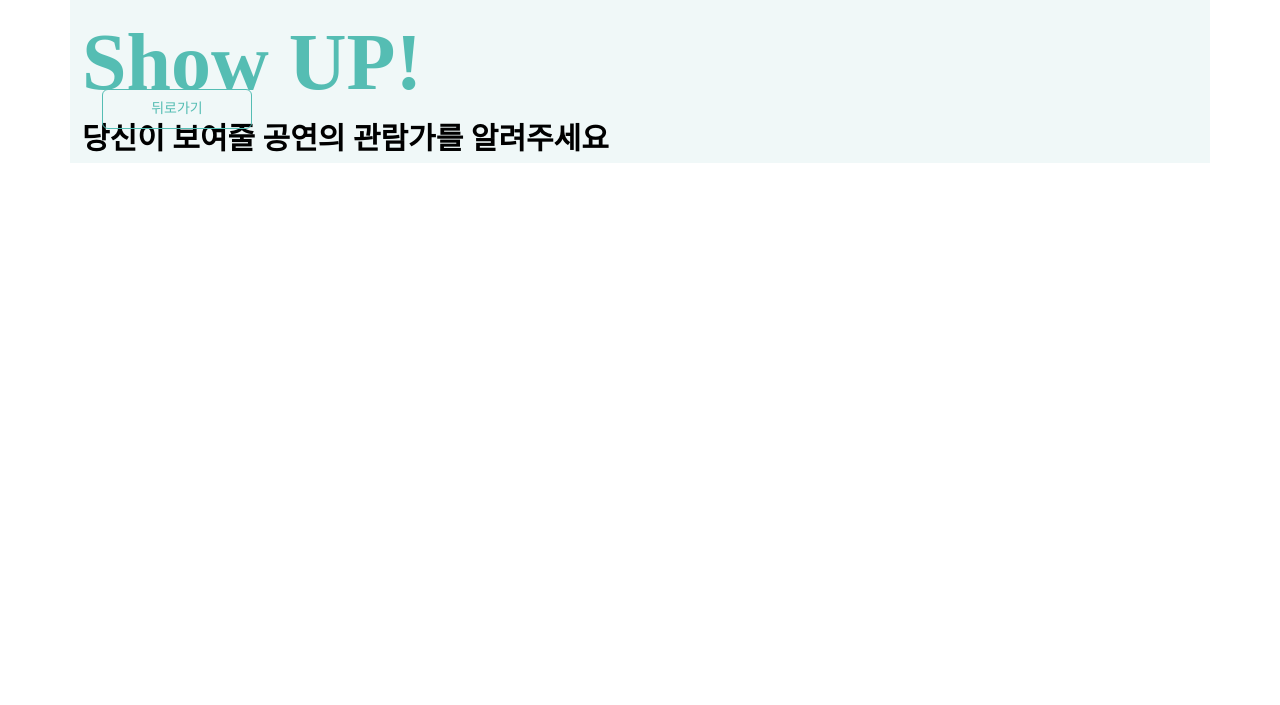
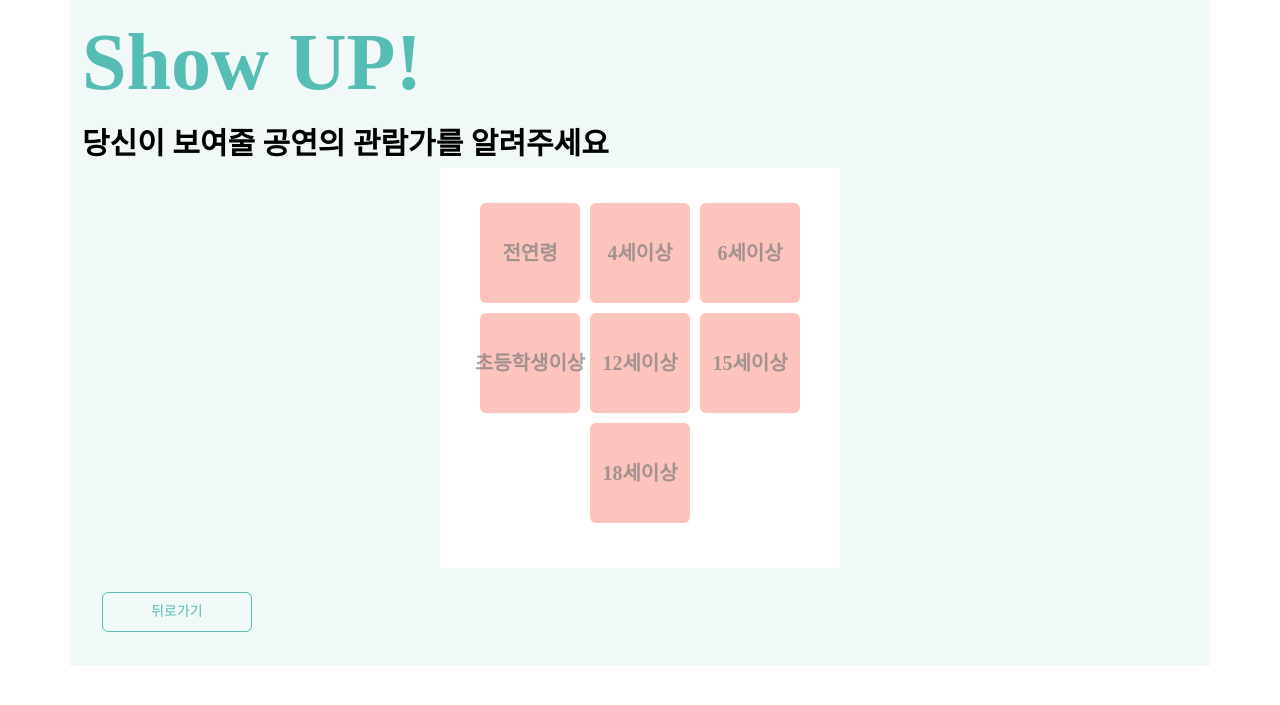
Before and after one commit to goorm-ShowUP/ShowUP, a Django app: page /index5/ in a window 1280 px wide. Shown: the top 705 px of the page. Run offline with Django 4.2, Linux system fonts and the light colour scheme; some libraries are stand-ins or nearby versions; some web fonts are replaced.

Commit message:
third front

```diff
--- a/show_up/templates/index5.html
+++ b/show_up/templates/index5.html
@@ -30,28 +30,100 @@
     gtag('js', new Date());
     gtag('config', 'G-PFXMD2G6EL');
   </script>
+<style>
+   .wrapper {
+  color: #FFFFFF;
+  background: #FFFFFF;
+  max-width: 400px;
+  width: 100%;
+  height: 400px;
+  justify-content: center; /* Center the grid horizontally */
+}
+  .box-row {
+    display: flex;
+    justify-content: center;
+    margin-bottom: 10px;
+  }
 
+  .box {
+    position: relative;
+    width: 100px;
+    height: 100px;
+    background-color: #FDC4BD;
+    border-radius: 6px;
+    cursor: pointer;
+    margin-right: 10px; /* Add spacing between boxes */
+  }
+
+  .box:last-child {
+    margin-right: 0; /* Remove right margin for the last box in each row */
+  }
+
+  .box::before {
+  content: attr(data-content);
+  position: absolute;
+  top: 50%;
+  left: 50%;
+  transform: translate(-50%, -50%);
+  font-family: 'Outfit';
+  font-style: normal;
+  font-weight: 600;
+  font-size: 20px;
+  line-height: 25px;
+  text-align: center;
+  text-transform: capitalize;
+  color: #6c7574a2;
+  white-space: nowrap;
+  display: flex;
+  align-items: center;
+  justify-content: center;
+  width: 100%;
+  height: 100%;
+}
+</style>
 </head>
-
 <body>
   <div class="container" style="background-color: #F0F8F8;">
     <section id="main" class="py-3">
       <div style="text-align: left; margin-top: 5px;">
         <p class="main_desc my-3 left-align" style="font-family: 'Outfit'; font-style: normal; font-weight: 700; font-size: 80px; line-height: 50px; color: #55BDB3; white-space: nowrap;">Show UP!</p>
       </div>
+
+      <div style="text-align: left; margin-top: 30px;">
+        <br><br>
+        <p class="main_desc left-align" style="width: 307.23px; height: 45px; font-family: 'Outfit'; font-style: normal; font-weight: 700; font-size: 30px; line-height: 80px; color: #000000; text-align: left; white-space: nowrap; margin-bottom: 10px; margin-top: 10px;">
+          당신이 보여줄 공연의 관람가를 알려주세요</p>
+      </div>
       <br>
-      <br>
-      <div style="text-align: left; margin-top: 30px;">
-        <p class="main_desc left-align" style="width: 307.23px; height: 45px; font-family: 'Outfit'; font-style: normal; font-weight: 700; font-size: 30px; line-height: 80px; color: #000000; text-align: left; white-space: nowrap; margin-bottom: 10px;">당신이 보여줄 공연의 관람가를 알려주세요</p>
+      <!-- range  -->
+      <div class="wrapper" style="margin-top: 50px;">
+        <div class="box-row">
+          <div class="box" data-content="전연령"></div>
+          <div class="box" data-content="4세이상"></div>
+          <div class="box" data-content="6세이상"></div>
+        </div>
+        <div class="box-row">
+          <div class="box" data-content="초등학생이상"></div>
+          <div class="box" data-content="12세이상"></div>
+          <div class="box" data-content="15세이상"></div>
+        </div>
+        <div class="box-row">
+          <div class="box" data-content="18세이상"></div>
+        </div>
+
+
       </div>
     </section>
-    <section id="main2" class="py-4" style="display: flex; justify-content: flex-start; align-items: flex-end;">
-      <div style="position: relative; margin-left: 20px;">
+    <br>
+    <section id="main2" class="py-4" style="display: flex; justify-content: flex-start; align-items: flex-end;font-family: 'Outfit'; font-style: normal; font-weight: 700; font-size: 30px; line-height: 80px; color: #000000; text-align: left; white-space: nowrap; margin-bottom: 10px; margin-top: 10px;">
+      <div style="position: relative; margin-left: 20px;;font-family: 'Outfit'; font-style: normal;">
         <button id="backButton" type="button" class="btn btn-outline-danger mt-3" style="width: 150px; height: 40px; font-family: 'Outfit'; font-style: normal; font-weight: 500; font-size: 14px; line-height: 18px; color: #55BDB3; border-color: #55BDB4; margin-right: 10px; margin-bottom: 10px; position: absolute; bottom: 0; margin-top: 10px;">
           뒤로가기
         </button>
       </div>
     </section>
   </div>
+  <script src="/static/script.js"></script>
+
 </body>
 </html>
```
Also changed, not shown: show_up/templates/index4.html (+17 -4 lines).
